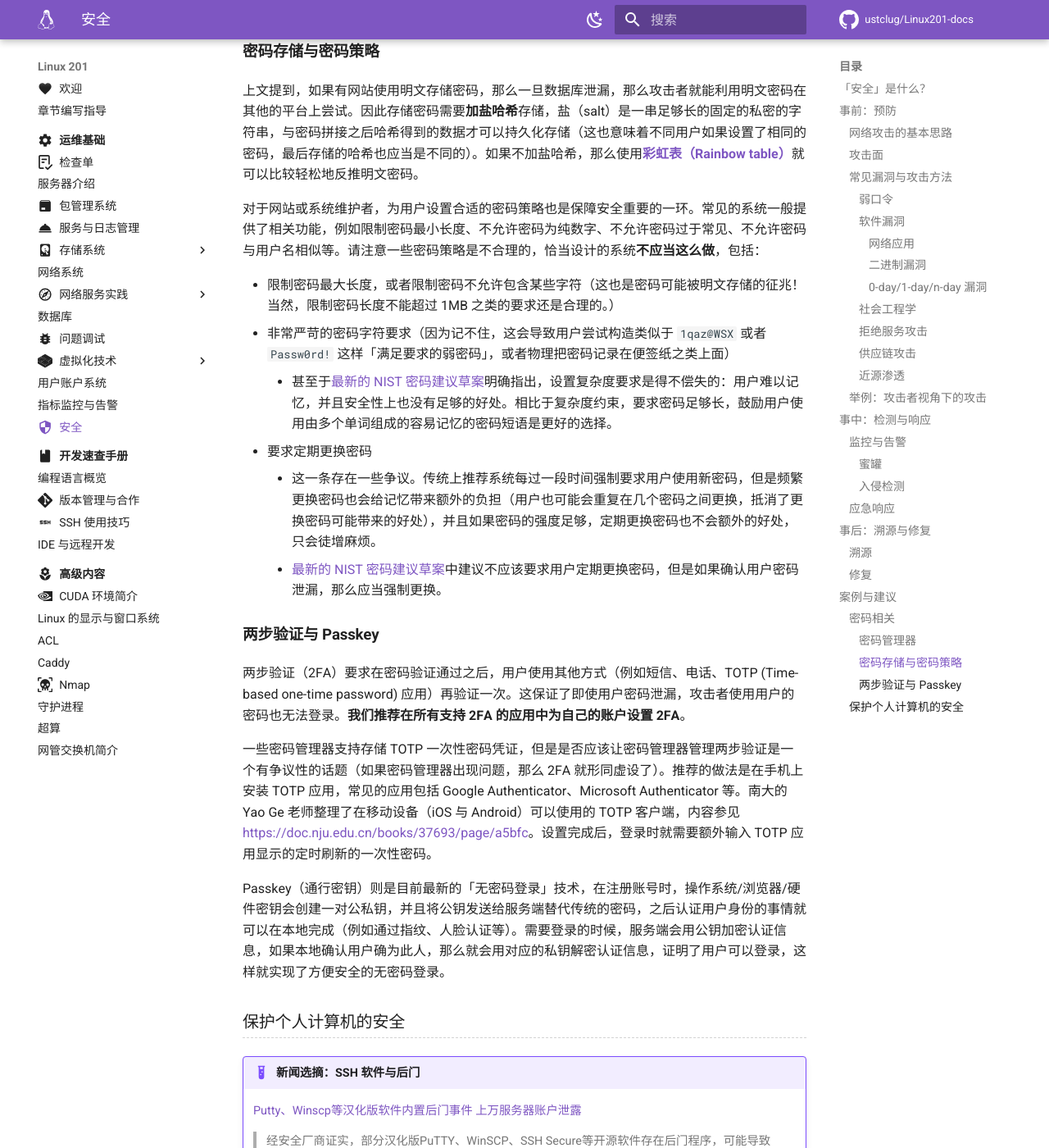
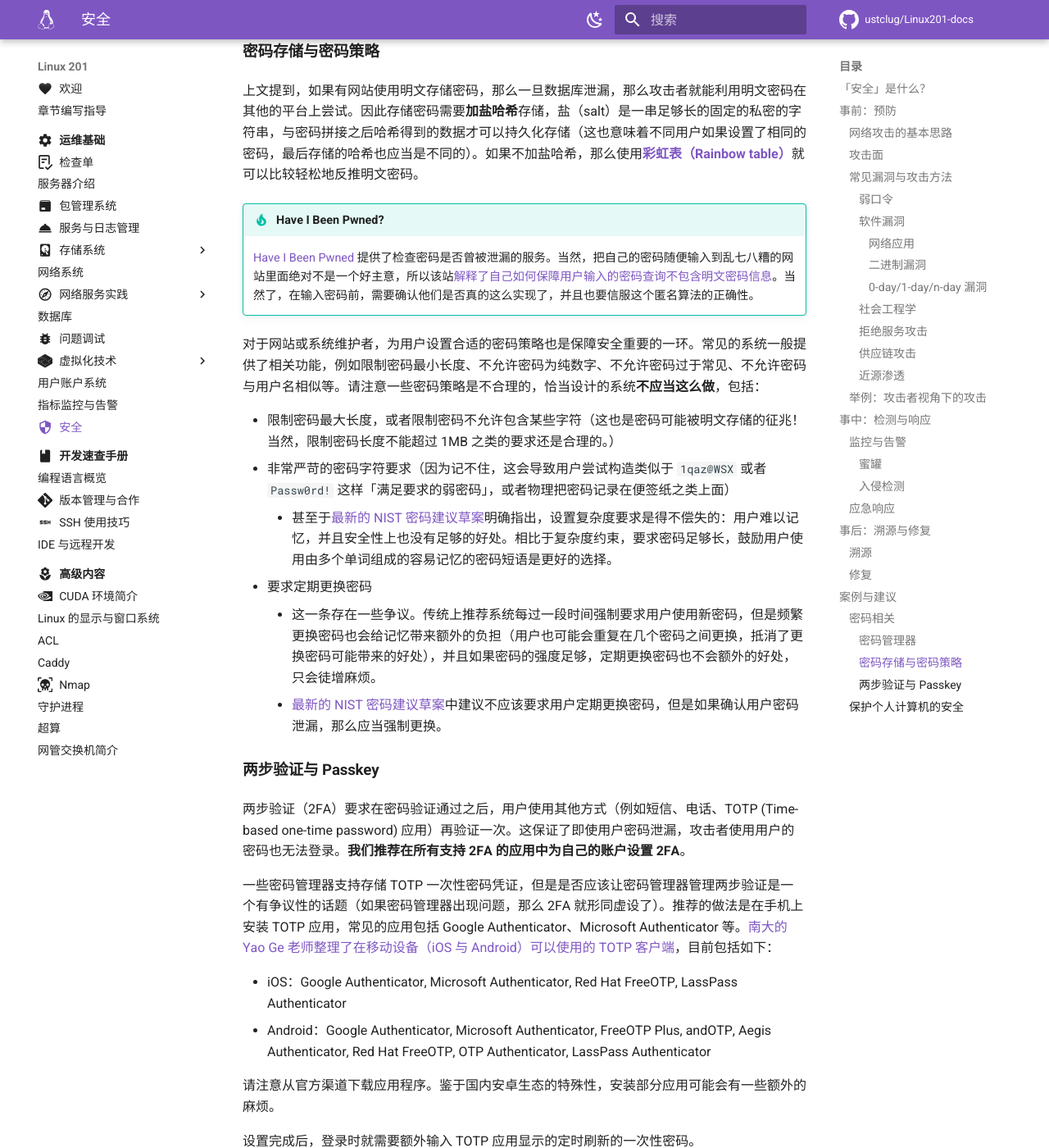
Before and after one commit to ustclug/Linux201-docs, an MkDocs documentation site: the page built from docs/ops/security.md, in a window 1280 px wide and 1400 px high, scrolled down 9681 px. Shown: the whole window at 82% size. Built offline with MkDocs 1.6.1 and Material for MkDocs 9.7.7, drawn with Linux system fonts in a browser that asks for light colours; comment, search, counter and statistics services are not loaded.

Commit message:
ops/security: have i been pwned; list mobile totp clients

```diff
--- a/docs/ops/security.md
+++ b/docs/ops/security.md
@@ -299,6 +299,10 @@ sshesame 会将所有记录的行为打印到 stdout, 可以使用 `docker logs`
 
 上文提到，如果有网站使用明文存储密码，那么一旦数据库泄漏，那么攻击者就能利用明文密码在其他的平台上尝试。因此存储密码需要**加盐哈希**存储，盐（salt）是一串足够长的固定的私密的字符串，与密码拼接之后哈希得到的数据才可以持久化存储（这也意味着不同用户如果设置了相同的密码，最后存储的哈希也应当是不同的）。如果不加盐哈希，那么使用[**彩虹表（Rainbow table）**](https://en.wikipedia.org/wiki/Rainbow_table)就可以比较轻松地反推明文密码。
 
+!!! tip "Have I Been Pwned?"
+
+    [Have I Been Pwned](https://haveibeenpwned.com/) 提供了检查密码是否曾被泄漏的服务。当然，把自己的密码随便输入到乱七八糟的网站里面绝对不是一个好主意，所以该站[解释了自己如何保障用户输入的密码查询不包含明文密码信息](https://www.troyhunt.com/ive-just-launched-pwned-passwords-version-2/#cloudflareprivacyandkanonymity)。当然了，在输入密码前，需要确认他们是否真的这么实现了，并且也要信服这个匿名算法的正确性。
+
 对于网站或系统维护者，为用户设置合适的密码策略也是保障安全重要的一环。常见的系统一般提供了相关功能，例如限制密码最小长度、不允许密码为纯数字、不允许密码过于常见、不允许密码与用户名相似等。请注意一些密码策略是不合理的，恰当设计的系统**不应当这么做**，包括：
 
 - 限制密码最大长度，或者限制密码不允许包含某些字符（这也是密码可能被明文存储的征兆！当然，限制密码长度不能超过 1MB 之类的要求还是合理的。）
@@ -312,7 +316,14 @@ sshesame 会将所有记录的行为打印到 stdout, 可以使用 `docker logs`
 
 两步验证（2FA）要求在密码验证通过之后，用户使用其他方式（例如短信、电话、TOTP (Time-based one-time password) 应用）再验证一次。这保证了即使用户密码泄漏，攻击者使用用户的密码也无法登录。**我们推荐在所有支持 2FA 的应用中为自己的账户设置 2FA**。
 
-一些密码管理器支持存储 TOTP 一次性密码凭证，但是是否应该让密码管理器管理两步验证是一个有争议性的话题（如果密码管理器出现问题，那么 2FA 就形同虚设了）。推荐的做法是在手机上安装 TOTP 应用，常见的应用包括 Google Authenticator、Microsoft Authenticator 等。南大的 Yao Ge 老师整理了在移动设备（iOS 与 Android）可以使用的 TOTP 客户端，内容参见 <https://doc.nju.edu.cn/books/37693/page/a5bfc>。设置完成后，登录时就需要额外输入 TOTP 应用显示的定时刷新的一次性密码。
+一些密码管理器支持存储 TOTP 一次性密码凭证，但是是否应该让密码管理器管理两步验证是一个有争议性的话题（如果密码管理器出现问题，那么 2FA 就形同虚设了）。推荐的做法是在手机上安装 TOTP 应用，常见的应用包括 Google Authenticator、Microsoft Authenticator 等。[南大的 Yao Ge 老师整理了在移动设备（iOS 与 Android）可以使用的 TOTP 客户端](https://doc.nju.edu.cn/books/37693/page/a5bfc)，目前包括如下：
+
+- iOS：Google Authenticator, Microsoft Authenticator, Red Hat FreeOTP, LassPass Authenticator
+- Android：Google Authenticator, Microsoft Authenticator, FreeOTP Plus, andOTP, Aegis Authenticator, Red Hat FreeOTP, OTP Authenticator, LassPass Authenticator
+
+请注意从官方渠道下载应用程序。鉴于国内安卓生态的特殊性，安装部分应用可能会有一些额外的麻烦。
+
+设置完成后，登录时就需要额外输入 TOTP 应用显示的定时刷新的一次性密码。
 
 Passkey（通行密钥）则是目前最新的「无密码登录」技术，在注册账号时，操作系统/浏览器/硬件密钥会创建一对公私钥，并且将公钥发送给服务端替代传统的密码，之后认证用户身份的事情就可以在本地完成（例如通过指纹、人脸认证等）。需要登录的时候，服务端会用公钥加密认证信息，如果本地确认用户确为此人，那么就会用对应的私钥解密认证信息，证明了用户可以登录，这样就实现了方便安全的无密码登录。
 
```
